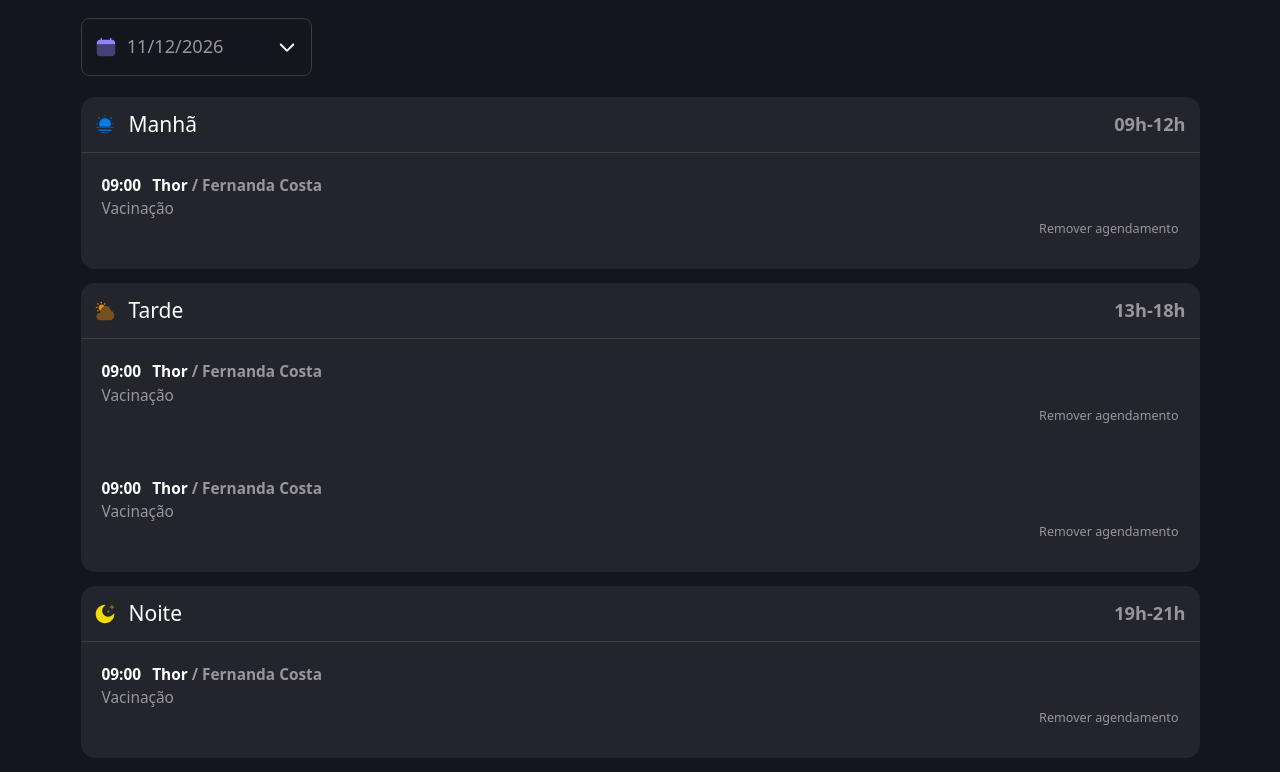
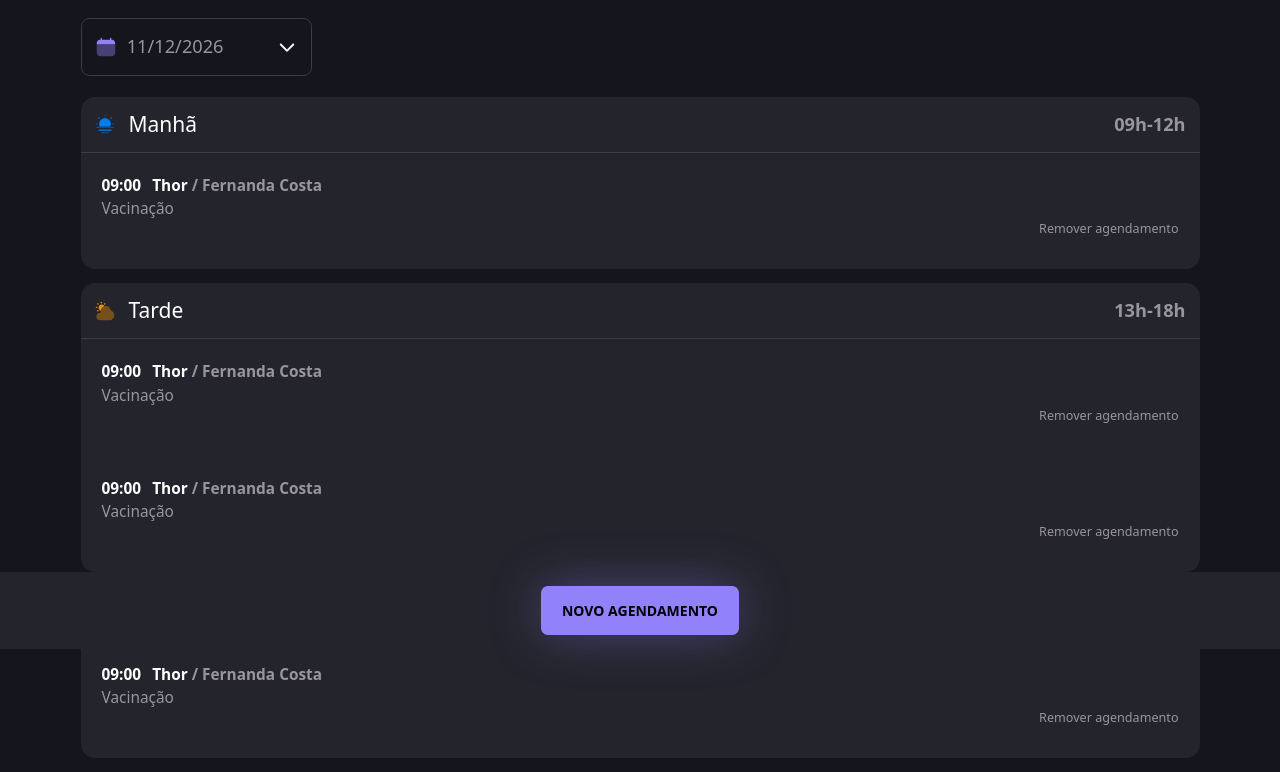
Before and after one commit to Lazaro277/agendamento-petshop, a website: page index.html in a window 1280 px wide. Shown: the part 151-923 px from the top of the page. Drawn offline with nearby package versions, Linux system fonts and the light colour scheme.

Commit message:
button new scheduling ready

```diff
--- a/index.html
+++ b/index.html
@@ -106,7 +106,11 @@
       </div>
 
     </div>
+
   </main>
+  <div id="new-scheduling">
+    <button>Novo Agendamento</button>
+  </div>
 
   <!-- Font Awesome -->
   <script src="https://kit.fontawesome.com/90b19570b9.js" crossorigin="anonymous"></script>
--- a/src/styles/index.css
+++ b/src/styles/index.css
@@ -7,6 +7,7 @@
   background: url(../assets/images/logo.svg) no-repeat;
   text-indent: -10000px;
   padding: .8rem;
+  cursor: pointer;
 }
 
 .wrapper-inDate {
--- a/src/styles/schedule.css
+++ b/src/styles/schedule.css
@@ -64,3 +64,29 @@
   border-radius: 1rem;
   margin-bottom: 1rem;
 }
+
+
+#new-scheduling {
+  position: fixed;
+  bottom: 0;
+  background-color: var(--background-tertiary);
+  width: 100%;
+  padding: 1rem;
+  text-align: center;
+
+
+  button {
+    background-color: var(--background-brand);
+    padding: 1rem 1.5rem;
+    font-weight: bold;
+    text-transform: uppercase;
+    border-radius: .5rem;
+    border: none;
+    box-shadow: 0 0 50px #9282fa59;
+    transition: background 500ms ease;
+
+    &:hover {
+      background-color: var(--background-highlights);
+    }
+  }
+}
```
